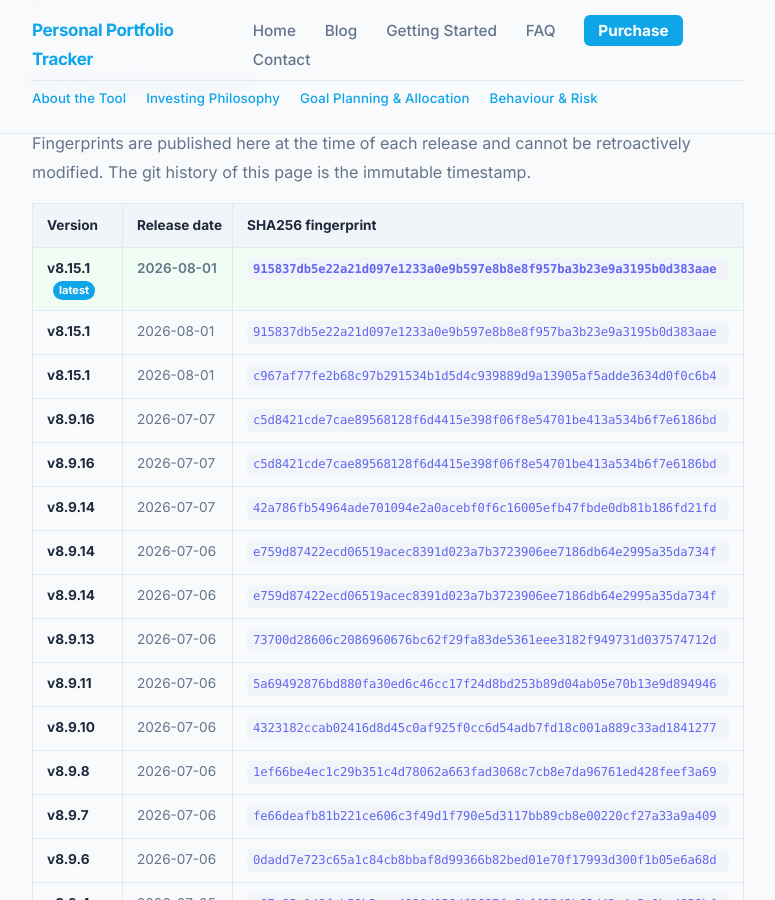
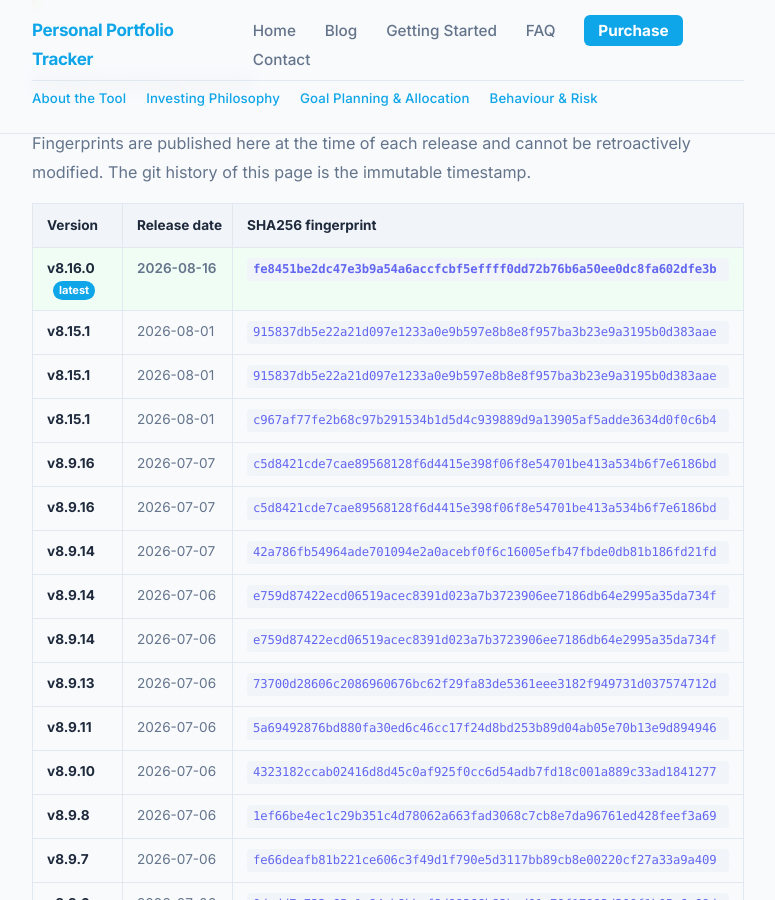
Before and after one commit to srikrishna2024/portfolio-tracker-blog, a Jekyll site: the page built from release-fingerprints/index.html, in a window 1280 px wide and 900 px high, scrolled down 976 px. Shown: the whole window, without its empty margins (252-1027 px from the left). Built offline with Jekyll 4.4.1, drawn with Linux system fonts in a browser that asks for light colours.

Commit message:
release: add v8.16.0 fingerprint

```diff
--- a/release-fingerprints/index.html
+++ b/release-fingerprints/index.html
@@ -40,7 +40,12 @@
       </thead>
       <tbody>
         <tr class="fp-current">
-          <td><strong>v8.15.1</strong> <span class="fp-badge">latest</span></td>
+          <td><strong>v8.16.0</strong> <span class="fp-badge">latest</span></td>
+          <td>2026-08-16</td>
+          <td><code class="fp-code">fe8451be2dc47e3b9a54a6accfcbf5effff0dd72b76b6a50ee0dc8fa602dfe3b</code></td>
+        </tr>
+        <tr>
+          <td><strong>v8.15.1</strong></td>
           <td>2026-08-01</td>
           <td><code class="fp-code">915837db5e22a21d097e1233a0e9b597e8b8e8f957ba3b23e9a3195b0d383aae</code></td>
         </tr>
```
